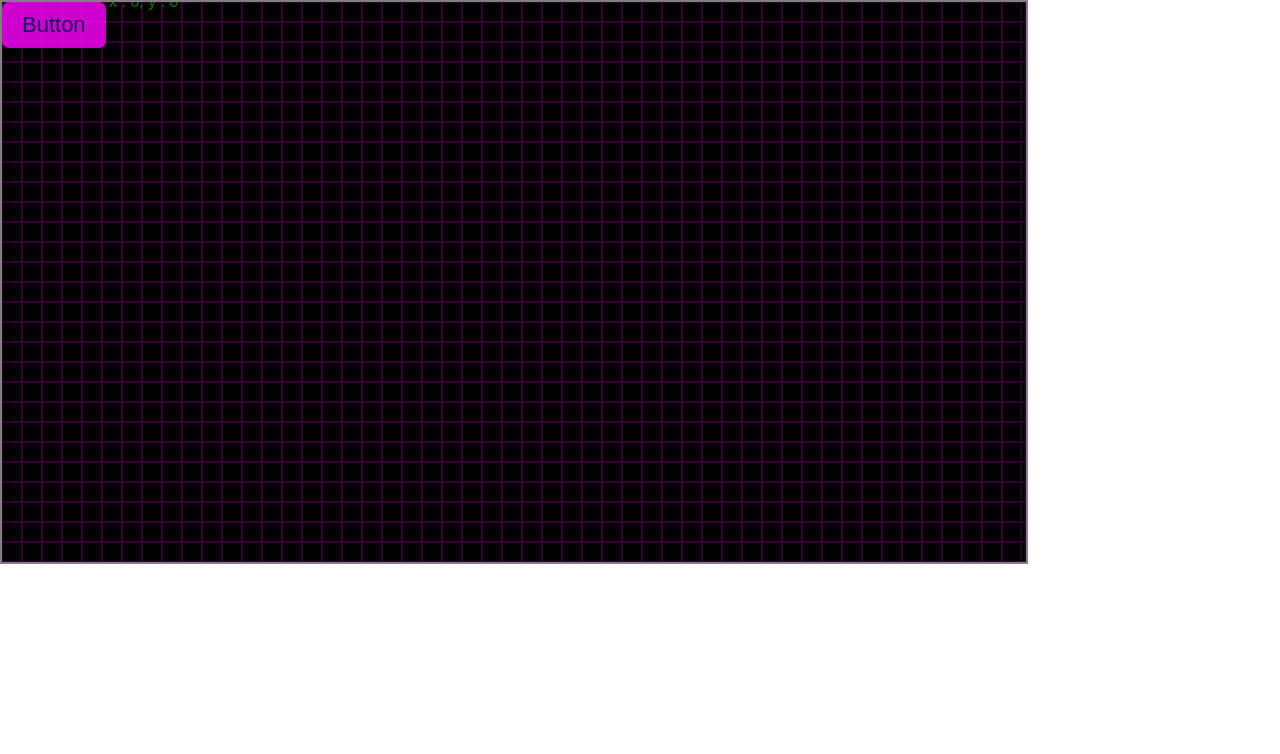
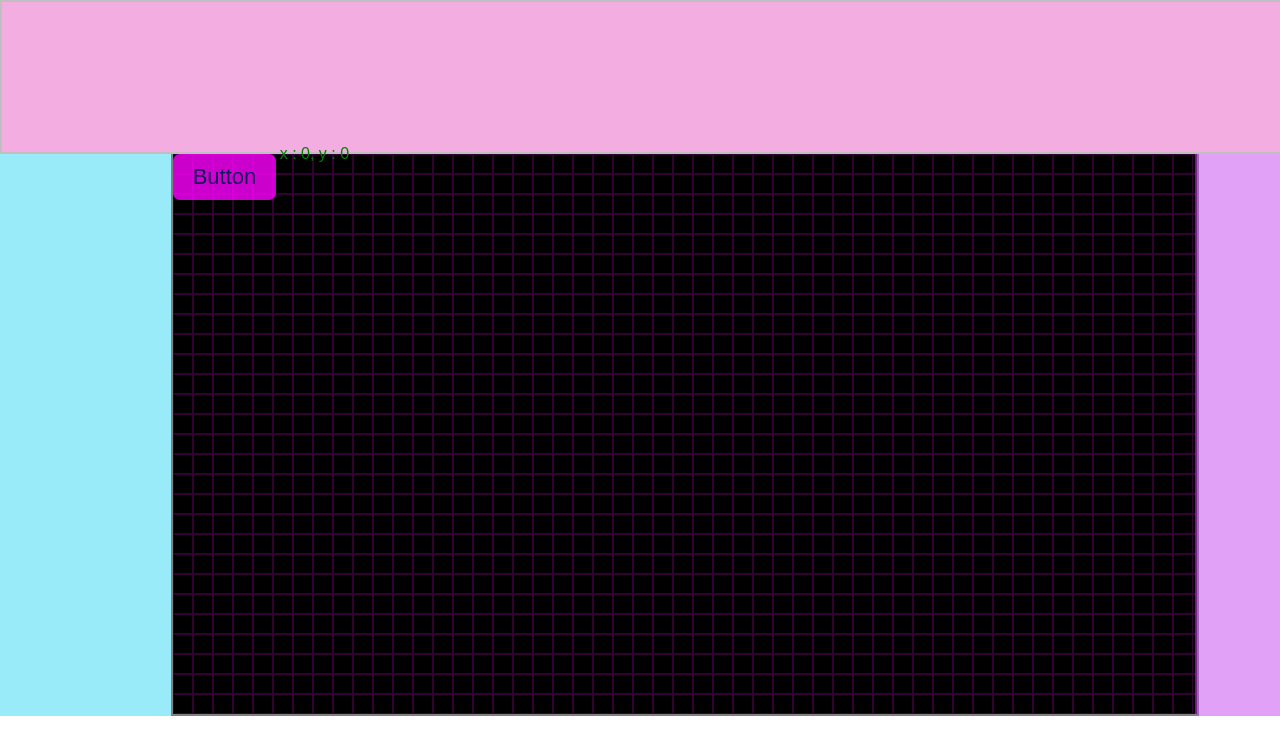
Before and after one commit to gorgeousvlad/editor, a React app: page / in a window 1280 px wide. Shown: the top 754 px of the page. Built offline with nearby package versions, Linux system fonts and the light colour scheme.

Commit message:
main blocks

```diff
--- a/src/App.js
+++ b/src/App.js
@@ -1,12 +1,20 @@
 import React, { Component } from 'react';
 import logo from './logo.svg';
 import './App.css';
+import './styles/grid.scss';
 import Scene from './components/Scene/Scene';
 
 class App extends Component {
   render() {
     return (
-      <Scene grid = {true}/>
+    <div>
+	    <div className = "main-menu"/>
+	    <div className = "workplace">
+	      <div className = "workplace__component-bar"/>
+	      <Scene grid = {true}/>
+	      <div className = "workplace__propperties-bar"/>
+	    </div>
+    </div>
     );
   }
 }
--- a/src/components/Scene/Scene.js
+++ b/src/components/Scene/Scene.js
@@ -27,7 +27,7 @@ export default class Scene extends Component {
   }
   render() {
     return (
-      <div className = {`${PREFIX}__scene`}>
+      <div className = "workplace__scene">
       {this.props.grid? <Grid/> : null}
         {elements.map( (el,index) => {
           return <Draggable
--- a/src/components/Scene/Scene.scss
+++ b/src/components/Scene/Scene.scss
@@ -1,12 +1,13 @@
-.editor__scene{
+.workplace__scene{
   position: relative;
   width: 1024px;
   height: 560px;
   //font-family: 'Noto Sans', sans-serif;
   background-color: black;
-  overflow: hidden;
+  overflow: visible;
   // box-sizing:border-box;
   border: 2px solid gray;
+  border-top-width:0;
 }
 .position-label{
   position: absolute;
--- a/src/index.css
+++ b/src/index.css
@@ -1,4 +1,4 @@
-/*@import url('https://fonts.googleapis.com/css?family=Noto+Sans');*/
+@import url('https://fonts.googleapis.com/css?family=Noto+Sans');
 body {
   margin: 0;
   padding: 0;
--- /dev/null
+++ b/src/styles/grid.scss
@@ -0,0 +1,26 @@
+.main-menu{
+	width: 100%;
+	height: 150px;
+	background-color: #ea5dc4;
+	border:2px solid grey;
+}
+.main-menu,.workplace__component-bar,.workplace__propperties-bar{
+	opacity: 0.5;
+}
+.workplace__component-bar{
+	grid-area:component-bar;
+	background-color: #34d8f5;
+}
+.workplace__propperties-bar{
+	grid-area:propperties-bar;
+	background-color: #c444ef;
+}
+.workplace__scene{
+	grid-area:scene;
+}
+.workplace{
+	display: grid;
+	grid-template-columns: 2fr 1024px 1fr;
+	grid-template-rows: 100%;
+	grid-template-areas:"component-bar scene propperties-bar";
+}
```
